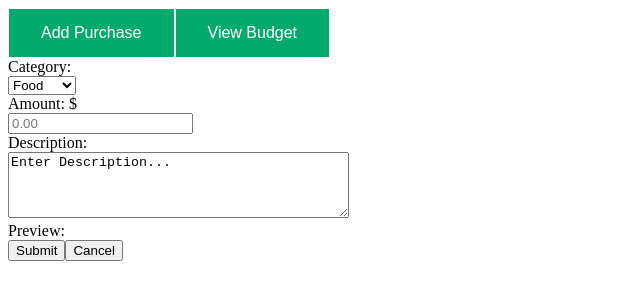
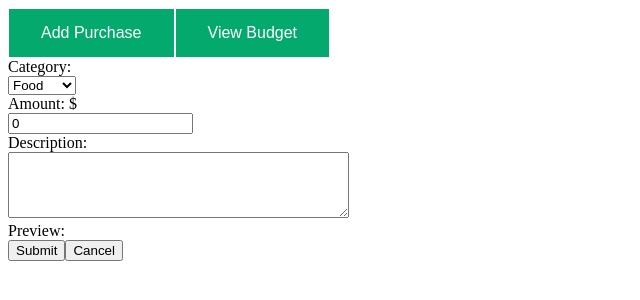
Before and after one commit to Ivan-Zou/Budget-Patrol, a React (Create React App) app: page / in a window 1280 px wide. Shown: the top 300 px of the page, without its empty margins (0-640 px from the left). Built offline with nearby package versions, Linux system fonts and the light colour scheme.

Commit message:
feat: retrieved values from html elements

```diff
--- a/src/tabs/AddPurchaseTab.js
+++ b/src/tabs/AddPurchaseTab.js
@@ -2,11 +2,23 @@ import React, { useState, useEffect } from 'react';
 
 function AddPurchaseTab() {
     const [submitted, submit] = useState("no"); // this is just a placeholder for no error in submit button
+    const [category, setCategory] = useState("");
+    const [cost, setCost] = useState(0.00);
+    const [description, setDescription] = useState("");
+
+    const handleSelectCategory = (event) => {
+        setCategory(event.target.value);
+    };
+
+    const handleSetDescription = (event) => {
+        setDescription(event.target.value);
+    };
+
     return (
         <div>
             <div id="category_dropdown">
                 <label for="category">Category:</label><br/>
-                <select name="category" id="category">
+                <select name="category" id="category" onChange={handleSelectCategory}>
                     <option value="food">Food</option>
                     <option value="clothes">Clothes</option>
                     <option value="school">School</option>
@@ -15,12 +27,12 @@ function AddPurchaseTab() {
             </div>
             <div id="amount_input">
                 <label>Amount: $ </label><br/>
-                <input type="number" placeholder="0.00" name="cost" min="0" step="0.01" title="Currency" pattern="^\d*(\.\d{1,2})?$"/>
+                <input type="number" placeholder="0.00" name="cost" min="0" step="0.01" title="Currency" pattern="^\d*(\.\d{1,2})?$" value={cost} onInput={e => setCost(e.target.value)}/>
             </div>
             <div id="description_input">
                 <label> Description:</label><br/>
-                <textarea type="text" name="description" rows="4" cols="40">
-                    Enter Description...
+                <textarea type="text" name="description" rows="4" cols="40" onChange={handleSetDescription}>
+
                 </textarea>
             </div>
             <div id="preview_output">
```
